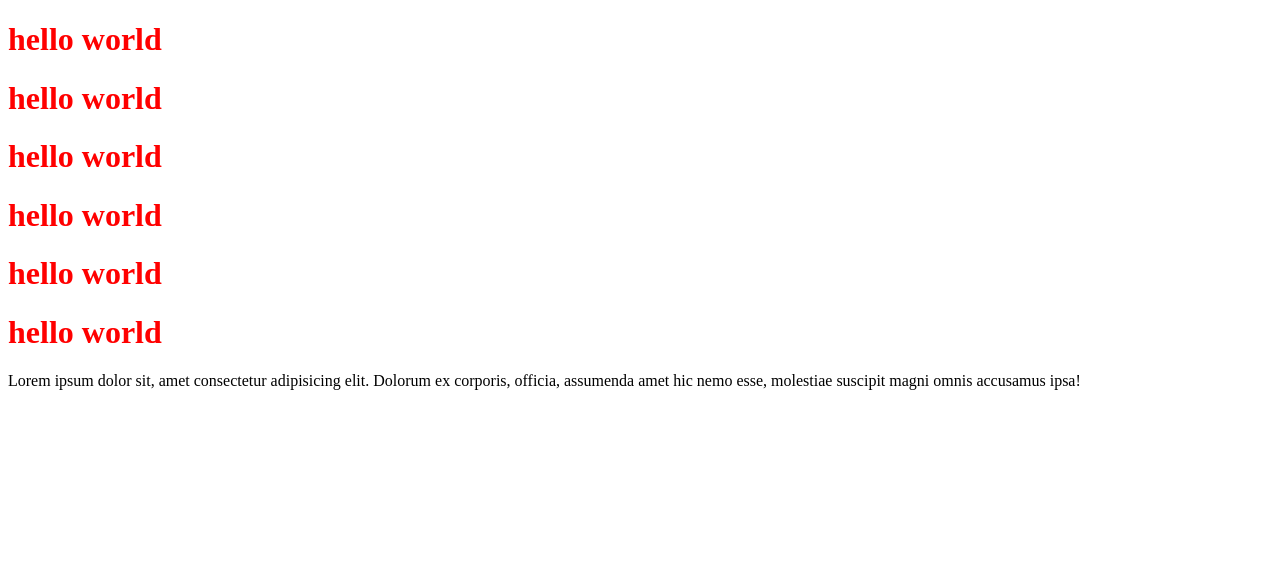
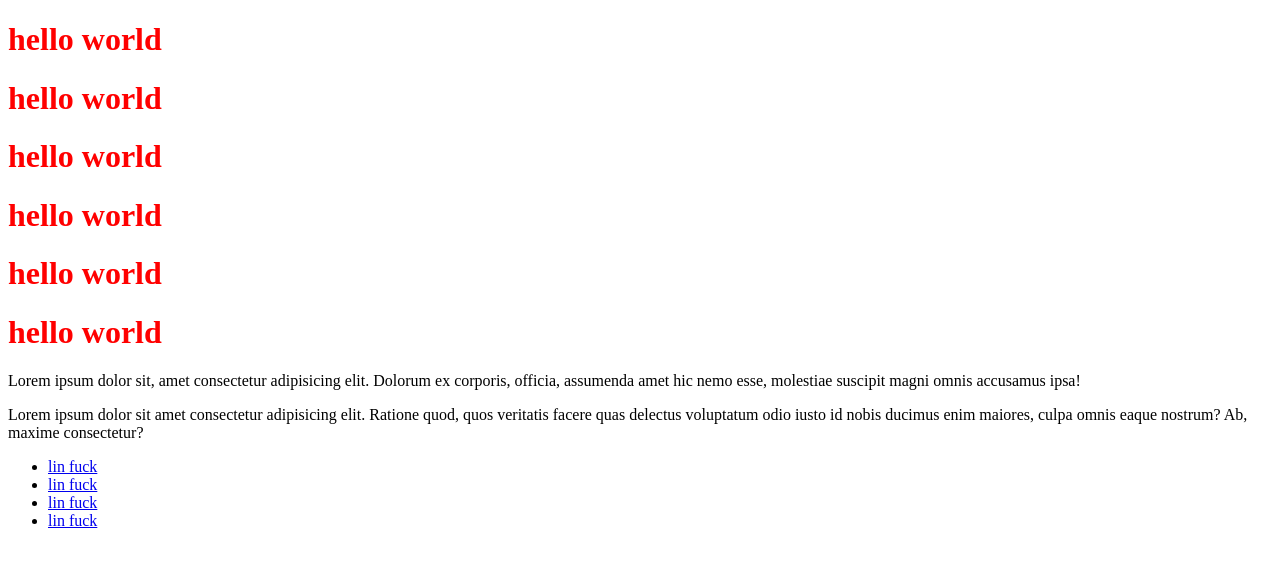
Before and after one commit to poni-poni/hellozzzzzz, a plain HTML site: page index.html in a window 1280 px wide. Drawn offline with Linux system fonts and the light colour scheme.

Commit message:
vetka 2 commit 1

```diff
--- a/index.html
+++ b/index.html
@@ -15,6 +15,16 @@
     <h1>hello world</h1>
     <p>Lorem ipsum dolor sit, amet consectetur adipisicing elit. Dolorum ex corporis, officia, assumenda amet hic nemo esse, molestiae suscipit magni omnis accusamus ipsa!</p>
 
+<div class="wrapper">
+    <p>Lorem ipsum dolor sit amet consectetur adipisicing elit. Ratione quod, quos veritatis facere quas
+        delectus voluptatum odio iusto id nobis ducimus enim maiores, culpa omnis eaque nostrum? Ab, maxime consectetur?</p>
+        <ul>
+            <li><a href="#">lin  fuck </a></li>
+            <li><a href="#">lin  fuck </a></li>
+            <li><a href="#">lin  fuck </a></li>
+            <li><a href="#">lin  fuck </a></li>
+        </ul>
+</div>
 
 </body>
 </html>
```
